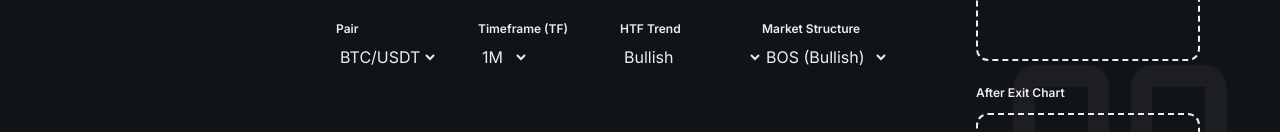
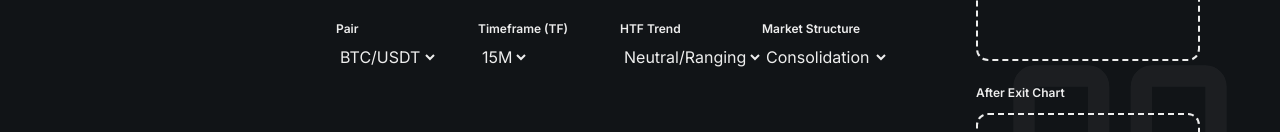
Before and after one commit to wp-wachi/my-trading-app, a Next.js app: page /add-trade in a window 1280 px wide. Shown: the part 468-600 px from the top of the page. Built offline with nearby package versions, Linux system fonts and the light colour scheme.

Commit message:
Add add trade feature

```diff
--- a/src/app/add-trade/actions.ts
+++ b/src/app/add-trade/actions.ts
@@ -3,67 +3,209 @@
 import { Prisma, TradeSide, TradeStatus } from "@prisma/client";
 import { prisma } from "@/lib/prisma";
 
+interface AddTradeValues {
+  userId: string;
+  openedAt: string;
+  closedAt: string;
+  session: string;
+  assetPair: string;
+  timeframe: string;
+  htfTrend: string;
+  marketStructure: string;
+  side: string;
+  entryPrice: string;
+  lotSize: string;
+  strategy: string;
+  takeProfit: string;
+  stopLoss: string;
+  status: string;
+  riskReward: string;
+  profitLoss: string;
+  tradeReasoning: string;
+  notes: string;
+}
+
+interface AddTradeFieldErrors {
+  userId?: string;
+  assetPair?: string;
+  side?: string;
+  entryPrice?: string;
+  lotSize?: string;
+  closedAt?: string;
+}
+
+interface ActionErrorInfo {
+  code: string;
+  message: string;
+  details: string;
+}
+
 export interface AddTradeFormState {
   status: "idle" | "success" | "error";
   message: string;
+  code?: string;
+  details?: string;
+  values: AddTradeValues;
+  fieldErrors?: AddTradeFieldErrors;
 }
 
-function getValue(formData: FormData, key: string): string {
+function readString(formData: FormData, key: string): string {
   const value: FormDataEntryValue | null = formData.get(key);
   return typeof value === "string" ? value.trim() : "";
+}
+
+const EMPTY_VALUES: AddTradeValues = {
+  userId: "demo-user-id",
+  openedAt: "",
+  closedAt: "",
+  session: "London",
+  assetPair: "BTC/USDT",
+  timeframe: "15M",
+  htfTrend: "Neutral/Ranging",
+  marketStructure: "Consolidation",
+  side: "BUY",
+  entryPrice: "",
+  lotSize: "",
+  strategy: "",
+  takeProfit: "",
+  stopLoss: "",
+  status: "OPEN",
+  riskReward: "",
+  profitLoss: "",
+  tradeReasoning: "",
+  notes: "",
+};
+
+function mapPrismaError(
+  error: Prisma.PrismaClientKnownRequestError,
+): ActionErrorInfo {
+  if (error.code === "P2003") {
+    return {
+      code: "FOREIGN_KEY_CONSTRAINT",
+      message: "Unable to save trade.",
+      details: "The selected user reference is invalid. Please sign in again.",
+    };
+  }
+
+  if (error.code === "P2002") {
+    return {
+      code: "UNIQUE_CONSTRAINT",
+      message: "Unable to save trade.",
+      details: "A duplicate trade was detected for a unique field.",
+    };
+  }
+
+  return {
+    code: error.code,
+    message: "Unable to save trade.",
+    details: "A database constraint error occurred while saving.",
+  };
 }
 
 export async function createTradeAction(
   _prevState: AddTradeFormState,
   formData: FormData,
 ): Promise<AddTradeFormState> {
-  const userId: string = getValue(formData, "userId");
-  const assetPair: string = getValue(formData, "assetPair");
-  const sideInput: string = getValue(formData, "side");
-  const entryPriceInput: string = getValue(formData, "entryPrice");
-  const lotSizeInput: string = getValue(formData, "lotSize");
-  const statusInput: string = getValue(formData, "status");
-  const profitLossInput: string = getValue(formData, "profitLoss");
-  const notes: string = getValue(formData, "notes");
-  const strategy: string = getValue(formData, "strategy");
-  const closedAtInput: string = getValue(formData, "closedAt");
+  const values: AddTradeValues = {
+    userId: readString(formData, "userId"),
+    openedAt: readString(formData, "openedAt"),
+    closedAt: readString(formData, "closedAt"),
+    session: readString(formData, "session"),
+    assetPair: readString(formData, "assetPair"),
+    timeframe: readString(formData, "timeframe"),
+    htfTrend: readString(formData, "htfTrend"),
+    marketStructure: readString(formData, "marketStructure"),
+    side: readString(formData, "side"),
+    entryPrice: readString(formData, "entryPrice"),
+    lotSize: readString(formData, "lotSize"),
+    strategy: readString(formData, "strategy"),
+    takeProfit: readString(formData, "takeProfit"),
+    stopLoss: readString(formData, "stopLoss"),
+    status: readString(formData, "status"),
+    riskReward: readString(formData, "riskReward"),
+    profitLoss: readString(formData, "profitLoss"),
+    tradeReasoning: readString(formData, "tradeReasoning"),
+    notes: readString(formData, "notes"),
+  };
 
-  if (!userId || !assetPair || !entryPriceInput || !lotSizeInput) {
-    return { status: "error", message: "Missing required fields." };
+  const fieldErrors: AddTradeFieldErrors = {};
+
+  if (!values.userId) fieldErrors.userId = "User ID is required.";
+  if (!values.assetPair) fieldErrors.assetPair = "Asset pair is required.";
+  if (!values.entryPrice || Number.isNaN(Number(values.entryPrice))) {
+    fieldErrors.entryPrice = "Valid entry price is required.";
+  }
+  if (!values.lotSize || Number.isNaN(Number(values.lotSize))) {
+    fieldErrors.lotSize = "Valid lot size is required.";
+  }
+  if (values.side !== "BUY" && values.side !== "SELL") {
+    fieldErrors.side = "Side must be BUY or SELL.";
+  }
+  if (values.closedAt && Number.isNaN(new Date(values.closedAt).getTime())) {
+    fieldErrors.closedAt = "Invalid closed time.";
   }
 
-  const side: TradeSide | null =
-    sideInput === "BUY" || sideInput === "SELL"
-      ? (sideInput as TradeSide)
-      : null;
-
-  if (!side) {
-    return { status: "error", message: "Invalid trade side." };
+  if (Object.keys(fieldErrors).length > 0) {
+    return {
+      status: "error",
+      message: "Validation failed.",
+      code: "VALIDATION_ERROR",
+      details: "Please correct highlighted fields and resubmit.",
+      values,
+      fieldErrors,
+    };
   }
 
+  const side: TradeSide =
+    values.side === "SELL" ? TradeSide.SELL : TradeSide.BUY;
   const status: TradeStatus =
-    statusInput === "CLOSED" ? TradeStatus.CLOSED : TradeStatus.OPEN;
+    values.status === "CLOSED" ? TradeStatus.CLOSED : TradeStatus.OPEN;
 
   try {
     await prisma.trade.create({
       data: {
-        userId,
-        assetPair,
+        userId: values.userId,
+        assetPair: values.assetPair,
         side,
-        entryPrice: new Prisma.Decimal(entryPriceInput),
-        lotSize: new Prisma.Decimal(lotSizeInput),
+        entryPrice: new Prisma.Decimal(values.entryPrice),
+        lotSize: new Prisma.Decimal(values.lotSize),
         status,
-        profitLoss: profitLossInput
-          ? new Prisma.Decimal(profitLossInput)
+        profitLoss: values.profitLoss
+          ? new Prisma.Decimal(values.profitLoss)
           : null,
-        notes: notes || null,
-        strategy: strategy || null,
-        closedAt: closedAtInput ? new Date(closedAtInput) : null,
+        strategy: values.strategy || null,
+        notes: values.notes || null,
+        closedAt: values.closedAt ? new Date(values.closedAt) : null,
       },
     });
 
-    return { status: "success", message: "Trade saved successfully." };
-  } catch {
-    return { status: "error", message: "Failed to save trade." };
+    return {
+      status: "success",
+      message: "Trade saved successfully.",
+      code: "TRADE_CREATED",
+      details: "Your trade has been recorded.",
+      values: EMPTY_VALUES,
+    };
+  } catch (error: unknown) {
+    console.error("createTradeAction failed:", error);
+
+    if (error instanceof Prisma.PrismaClientKnownRequestError) {
+      const mapped: ActionErrorInfo = mapPrismaError(error);
+      return {
+        status: "error",
+        message: mapped.message,
+        code: mapped.code,
+        details: mapped.details,
+        values,
+      };
+    }
+
+    return {
+      status: "error",
+      message: "Failed to save trade.",
+      code: "UNKNOWN_ERROR",
+      details: "Unexpected server error. Please try again.",
+      values,
+    };
   }
 }
--- a/src/components/AddTradePage.tsx
+++ b/src/components/AddTradePage.tsx
@@ -101,18 +101,50 @@ function HeaderBar(): React.JSX.Element {
 const initialState: AddTradeFormState = {
   status: "idle",
   message: "",
+  values: {
+    userId: "demo-user-id",
+    openedAt: "",
+    closedAt: "",
+    session: "London",
+    assetPair: "BTC/USDT",
+    timeframe: "15M",
+    htfTrend: "Neutral/Ranging",
+    marketStructure: "Consolidation",
+    side: "BUY",
+    entryPrice: "",
+    lotSize: "",
+    strategy: "",
+    takeProfit: "",
+    stopLoss: "",
+    status: "OPEN",
+    riskReward: "",
+    profitLoss: "",
+    tradeReasoning: "",
+    notes: "",
+  },
 };
 
 function TimingSessionSection(): React.JSX.Element {
   return (
     <SectionCard icon={<Clock3 className="h-5 w-5" />} title="Timing & Session">
       <div className="grid grid-cols-1 gap-6 md:grid-cols-3">
-        <TextInput label="Time Opened" name="openedAt" type="datetime-local" />
-        <TextInput label="Time Closed" name="closedAt" type="datetime-local" />
+        <TextInput
+          label="Time Opened"
+          name="openedAt"
+          type="datetime-local"
+          defaultValue={initialState.values.openedAt}
+        />
+        <TextInput
+          label="Time Closed"
+          name="closedAt"
+          type="datetime-local"
+          defaultValue={initialState.values.closedAt}
+        />
         <SelectInput
           label="Session"
           name="session"
           options={["London", "New York", "Asia"]}
+          defaultValue={initialState.values.session}
         />
       </div>
     </SectionCard>
@@ -127,21 +159,25 @@ function AssetContextSection(): React.JSX.Element {
           label="Pair"
           name="assetPair"
           options={["BTC/USDT", "ETH/USDT", "XAU/USD", "EUR/USD"]}
+          defaultValue={initialState.values.assetPair}
         />
         <SelectInput
           label="Timeframe (TF)"
           name="timeframe"
           options={["1M", "5M", "15M", "1H", "4H", "1D"]}
+          defaultValue={initialState.values.timeframe}
         />
         <SelectInput
           label="HTF Trend"
           name="htfTrend"
           options={["Bullish", "Bearish", "Neutral/Ranging"]}
+          defaultValue={initialState.values.htfTrend}
         />
         <SelectInput
           label="Market Structure"
           name="marketStructure"
           options={["BOS (Bullish)", "BOS (Bearish)", "CHOCH", "Consolidation"]}
+          defaultValue={initialState.values.marketStructure}
         />
       </div>
     </SectionCard>
@@ -162,6 +198,7 @@ function ExecutionSection(): React.JSX.Element {
           placeholder="0.00"
           type="number"
           useDisplayFont
+          defaultValue={initialState.values.entryPrice}
         />
         <TextInput
           label="Lot Size"
@@ -169,11 +206,13 @@ function ExecutionSection(): React.JSX.Element {
           placeholder="1.00"
           type="number"
           useDisplayFont
+          defaultValue={initialState.values.lotSize}
         />
         <TextInput
           label="Setup"
           name="strategy"
           placeholder="e.g. FVG Mitigation"
+          defaultValue={initialState.values.strategy}
         />
         <TextInput
           label="Take Profit (TP)"
@@ -181,6 +220,7 @@ function ExecutionSection(): React.JSX.Element {
           placeholder="0.00"
           type="number"
           useDisplayFont
+          defaultValue={initialState.values.takeProfit}
         />
         <TextInput
           label="Stop Loss (SL)"
@@ -188,6 +228,7 @@ function ExecutionSection(): React.JSX.Element {
           placeholder="0.00"
           type="number"
           useDisplayFont
+          defaultValue={initialState.values.stopLoss}
         />
       </div>
     </SectionCard>
@@ -205,6 +246,7 @@ function OutcomeSection(): React.JSX.Element {
           label="Status"
           name="status"
           options={["OPEN", "CLOSED"]}
+          defaultValue={initialState.values.status}
         />
         <TextInput
           label="Risk:Reward (RR)"
@@ -212,6 +254,7 @@ function OutcomeSection(): React.JSX.Element {
           placeholder="2.5"
           type="number"
           useDisplayFont
+          defaultValue={initialState.values.riskReward}
         />
         <TextInput
           label="P/L ($)"
@@ -219,6 +262,7 @@ function OutcomeSection(): React.JSX.Element {
           placeholder="0.00"
           type="number"
           useDisplayFont
+          defaultValue={initialState.values.profitLoss}
         />
       </div>
     </SectionCard>
@@ -252,6 +296,7 @@ function NarrativeSection(): React.JSX.Element {
             name="tradeReasoning"
             placeholder="Why did you enter?"
             rows={4}
+            defaultValue={initialState.values.tradeReasoning}
           />
         </div>
         <div className="space-y-2">
@@ -260,6 +305,7 @@ function NarrativeSection(): React.JSX.Element {
             name="notes"
             placeholder="Reflections after close..."
             rows={4}
+            defaultValue={initialState.values.notes}
           />
         </div>
       </div>
@@ -333,6 +379,17 @@ export function AddTradePage(): React.JSX.Element {
                   {state.message}
                 </p>
               ) : null}
+
+              {state.code ? (
+                <p className="text-xs text-on_surface_variant">
+                  Code: {state.code}
+                </p>
+              ) : null}
+              {state.details ? (
+                <p className="text-xs text-on_surface_variant">
+                  {state.details}
+                </p>
+              ) : null}
             </div>
 
             <ActionRow isPending={isPending} />
--- a/src/components/ui/Field.tsx
+++ b/src/components/ui/Field.tsx
@@ -12,6 +12,7 @@ interface TextInputProps {
   id?: string;
   placeholder?: string;
   type?: React.HTMLInputTypeAttribute;
+  defaultValue?: string | number;
   useDisplayFont?: boolean;
   className?: string;
 }
@@ -31,6 +32,7 @@ interface TextareaInputProps {
   id?: string;
   placeholder?: string;
   rows?: number;
+  defaultValue?: string;
   className?: string;
 }
 
@@ -65,6 +67,7 @@ export function TextInput({
   id,
   placeholder,
   type = "text",
+  defaultValue,
   useDisplayFont = false,
   className,
 }: TextInputProps): React.JSX.Element {
@@ -78,6 +81,7 @@ export function TextInput({
         name={name}
         placeholder={placeholder}
         type={type}
+        defaultValue={defaultValue}
         className={className}
       />
     </div>
@@ -119,6 +123,7 @@ export function TextareaInput({
   id,
   placeholder,
   rows = 4,
+  defaultValue,
   className,
 }: TextareaInputProps): React.JSX.Element {
   const fieldId: string = id ?? label.toLowerCase().replace(/\s+/g, "-");
@@ -131,6 +136,7 @@ export function TextareaInput({
         name={name}
         placeholder={placeholder}
         rows={rows}
+        defaultValue={defaultValue}
         className={className}
       />
     </div>
```
